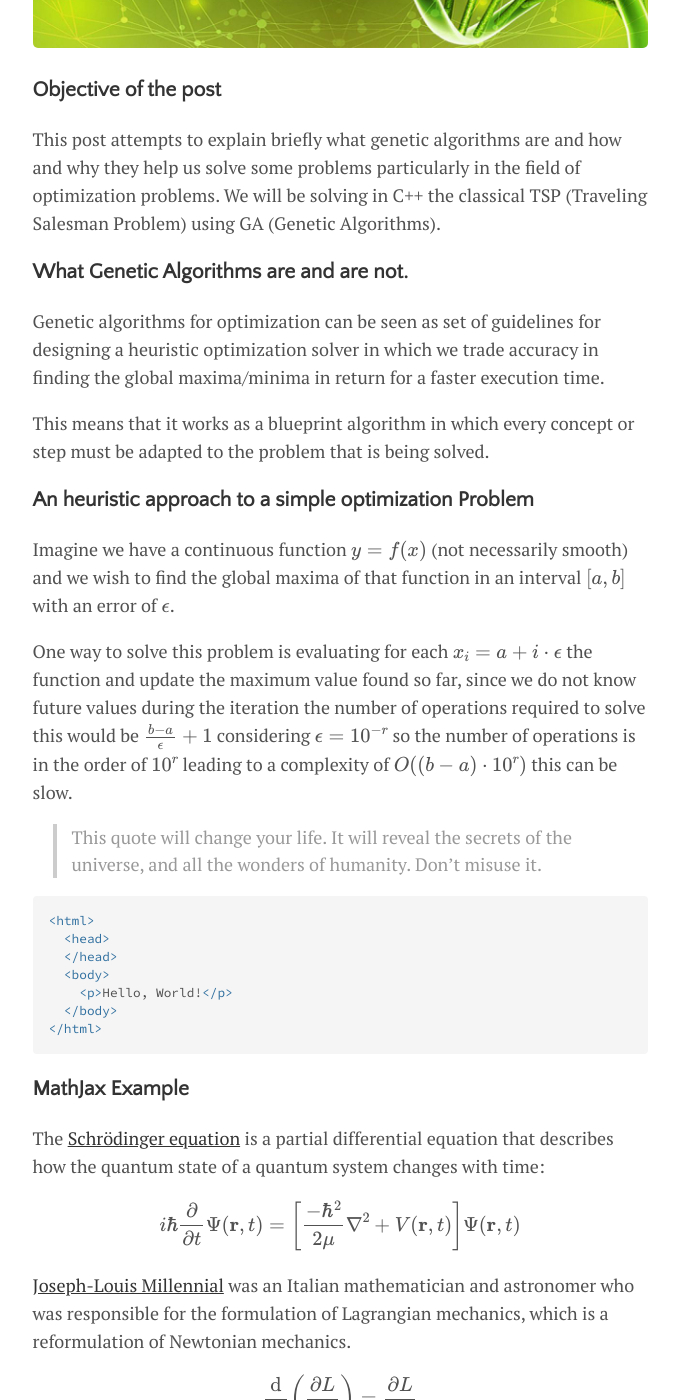
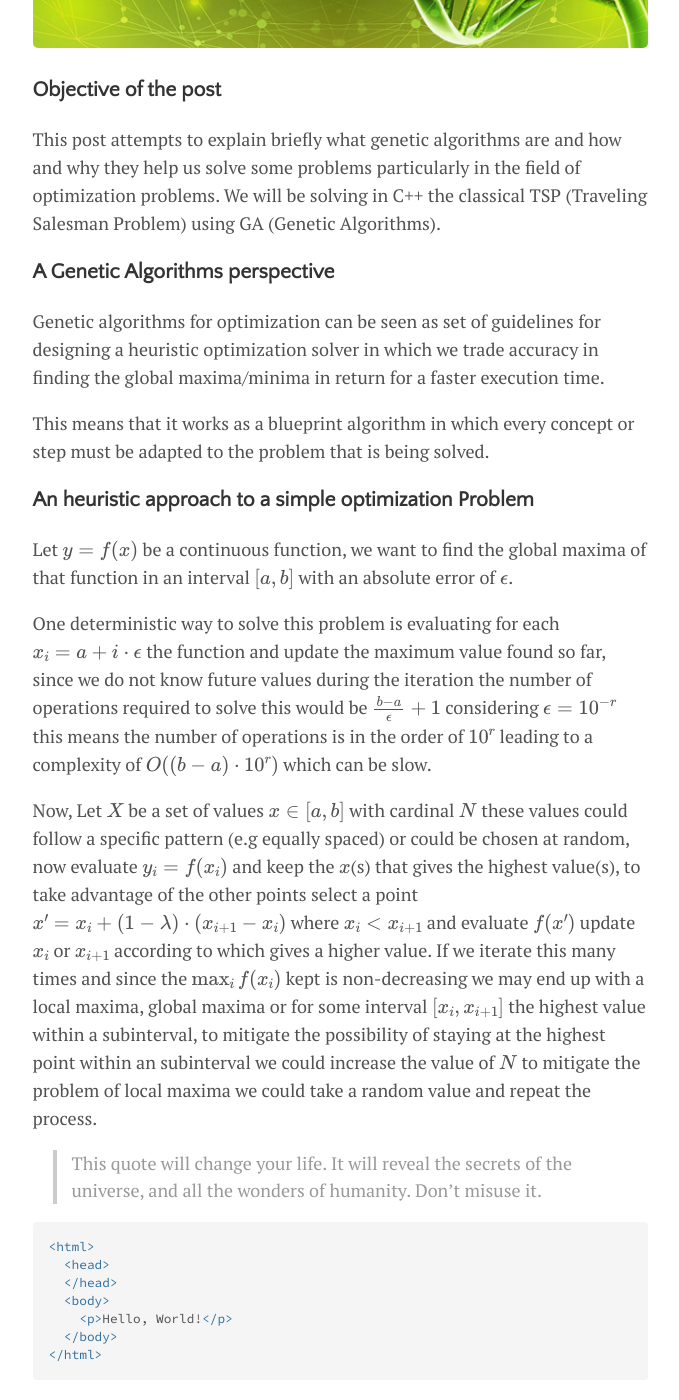
Before and after one commit to luisenriqueg/blog, a Jekyll site: the page built from _posts/2017-01-01-sample-post.md, in a window 1280 px wide and 1400 px high, scrolled down 430 px. Shown: the whole window, without its empty margins (300-979 px from the left). Built offline with Jekyll 4.4.1, drawn with Linux system fonts in a browser that asks for light colours; nearby versions of some CDN libraries; formulas are drawn with MathJax 3.

Commit message:
Corrections
Almost done 1D problem

```diff
--- a/_posts/2017-01-01-sample-post.md
+++ b/_posts/2017-01-01-sample-post.md
@@ -11,7 +11,7 @@ image: Biology.jpg
 
 This post attempts to explain briefly what genetic algorithms are and how and why they help us solve some problems particularly in the field of optimization problems. We will be solving in C++ the classical TSP (Traveling Salesman Problem) using GA (Genetic Algorithms).
 
-### What Genetic Algorithms are and are not.
+### A Genetic Algorithms perspective
 
 Genetic algorithms for optimization can be seen as set of guidelines for designing a heuristic optimization solver in which we trade accuracy in finding the global maxima/minima in return for a faster execution time.
 
@@ -19,10 +19,12 @@ This means that it works as a blueprint algorithm in which every concept or step
 
 ### An heuristic approach to a simple optimization Problem
 
-Imagine we have a continuous function $y = f(x)$ (not necessarily smooth) and we wish to find the global maxima of that function in an interval $\[a,b\]$ with an error of $\epsilon$.
+Let $y = f(x)$ be a continuous function, we want to find the global maxima of that function in an interval $\[a,b\]$ with an absolute error of $\epsilon$.
 
-One way to solve this problem is evaluating for each $x_i = a + i\cdot\epsilon$ the function and update the maximum value found so far, since we do not know future values during the iteration the number of operations required to solve this would be $\frac{b-a}{\epsilon}+1$ considering $\epsilon = 10^{-r}$ so the number of operations is in the order of $10^r$ leading to a complexity of $O((b-a)\cdot 10^r)$ this can be slow.
+One deterministic way to solve this problem is evaluating for each $x_i = a + i\cdot\epsilon$ the function and update the maximum value found so far, since we do not know future values during the iteration the number of operations required to solve this would be $\frac{b-a}{\epsilon}+1$ considering $\epsilon = 10^{-r}$ this means the number of operations is in the order of $10^r$ leading to a complexity of $O((b-a)\cdot 10^r)$ which can be slow.
 
+
+Now, Let $X$ be a set of values $x \in \[a,b\]$ with cardinal $N$ these values could follow a specific pattern (e.g equally spaced) or could be chosen at random, now  evaluate $y_i=f(x_i)$ and keep the $x$(s) that gives the highest value(s), to take advantage of the other points select a point $x'=x_i + (1-\lambda)\cdot (x_{i+1}-x_i)$ where $x_i < x_{i+1}$ and evaluate $f(x')$ update $x_i$ or $x_{i+1}$ according to which gives a higher value. If we iterate this many times and since the $\max_i f(x_i)$ kept is non-decreasing we may end up with a local maxima, global maxima or for some interval $\[x_i,x_{i+1}\]$ the highest value within a subinterval, to mitigate the possibility of staying at the highest point within an subinterval we could increase the value of $N$ to mitigate the problem of local maxima we could take a random value and repeat the process.
 
 
 
```
